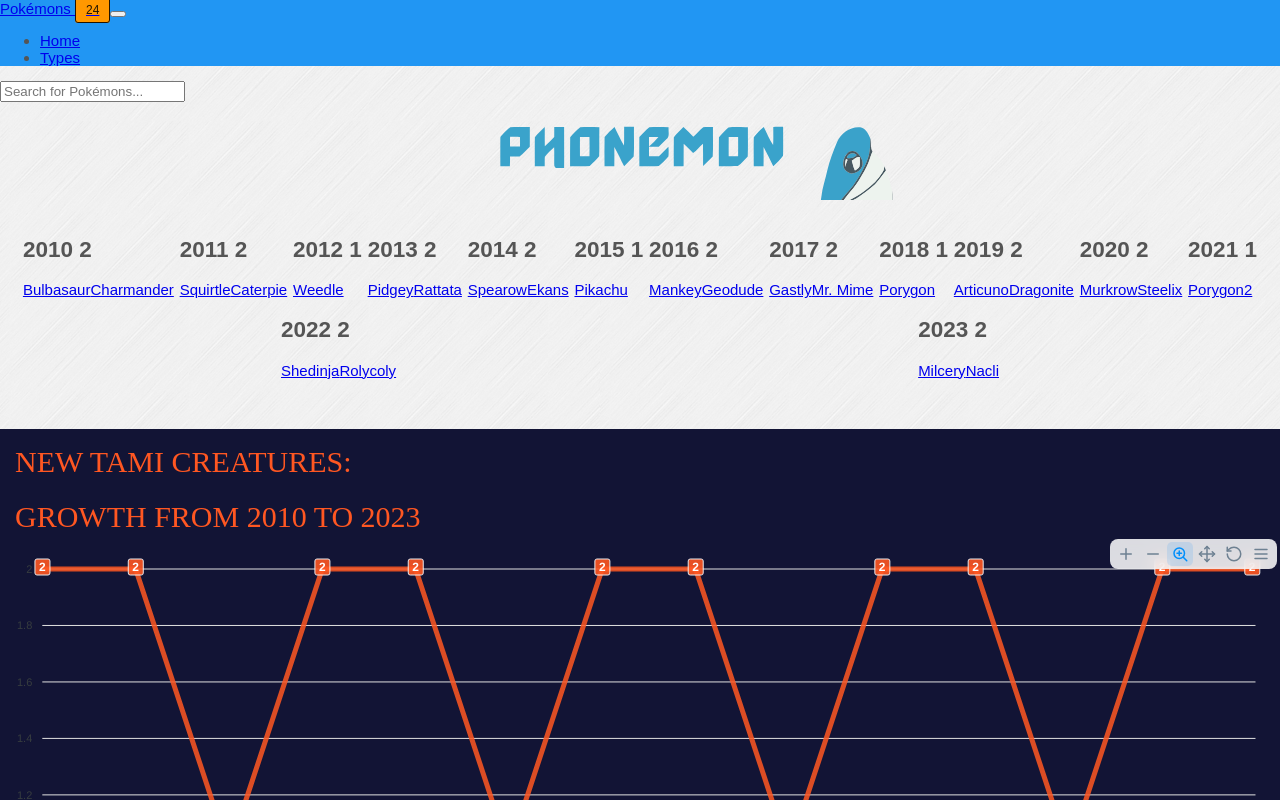
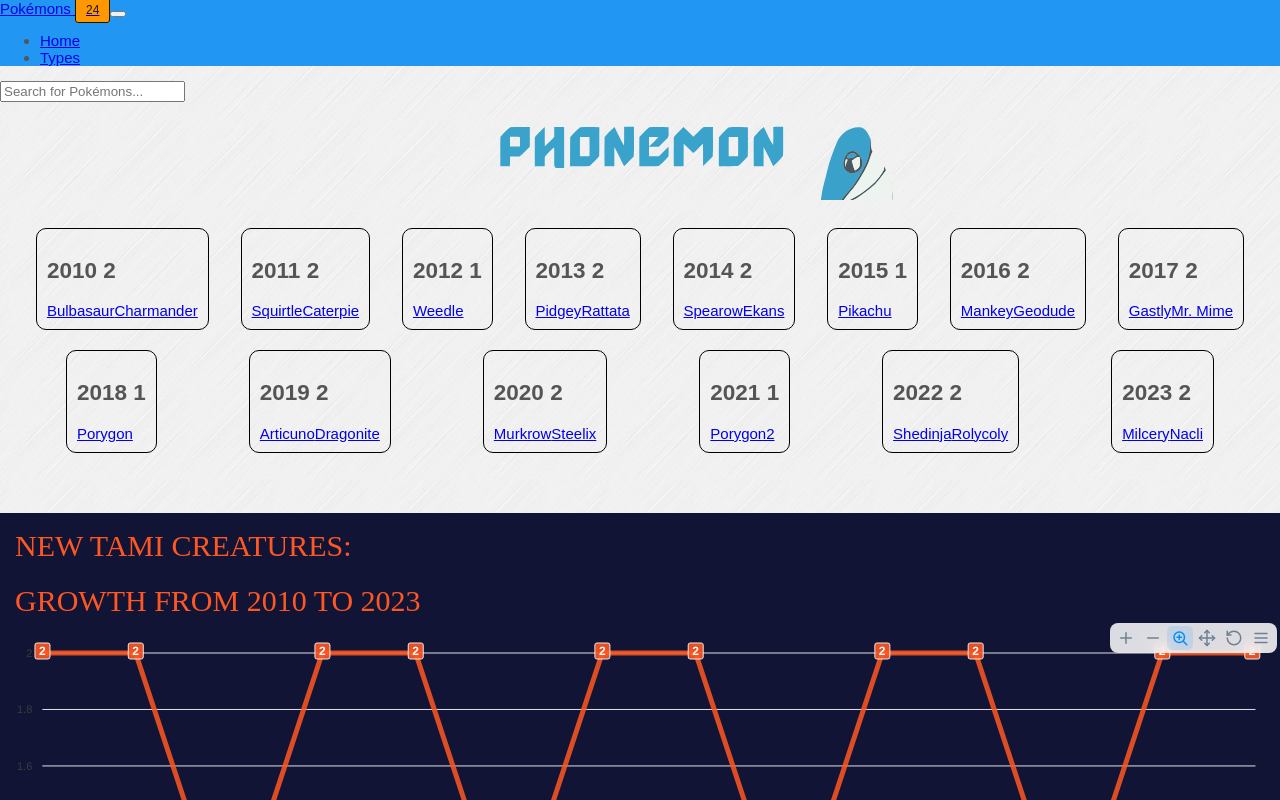
Before and after one commit to Tamigucho/factory.tamigucho.com-source, a React (Create React App) app: page / in a window 1280 px wide. Shown: the top 800 px of the page. Built offline with nearby package versions, Linux system fonts and the light colour scheme; a web font is replaced by a local one.

Commit message:
add CSS class to years lists - Human implement Cursor's coding

```diff
--- a/src/components/PokemonList.js
+++ b/src/components/PokemonList.js
@@ -16,7 +16,7 @@ const PokemonList = () => {
   return (
     <div className="pokemon-list">
  {Object.entries(pokemonsByYear).map(([year, pokemons]) => (
-  <div key={year}>
+  <div key={year} class="year-group">
   <h2>
     {year} <span className="badge bg-secondary">{pokemons.length}</span>
   </h2>
--- a/src/styles/theme.css
+++ b/src/styles/theme.css
@@ -45,6 +45,13 @@
 .header .badge {
   padding: 5px 10px;
   font-size: 0.8em;
+}
+
+.year-group {
+  border: 1px solid black;
+  border-radius: 10px;
+  padding: 10px;
+  margin: 10px;
 }
 
 /* Pokémon list styles */
```
Also changed, not shown: GPTConverstation.txt, Tasks.txt, 2 other files (tests, documents, lock files or other folders). Lines whose indentation alone changed are shown as unchanged.
